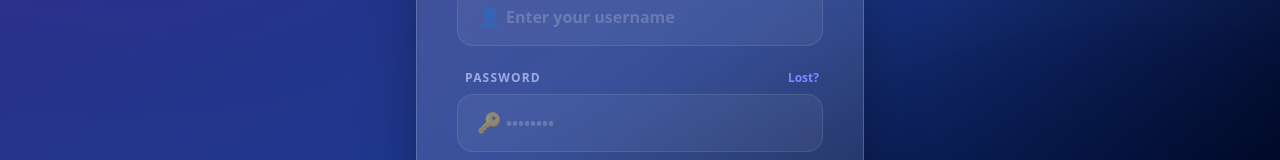
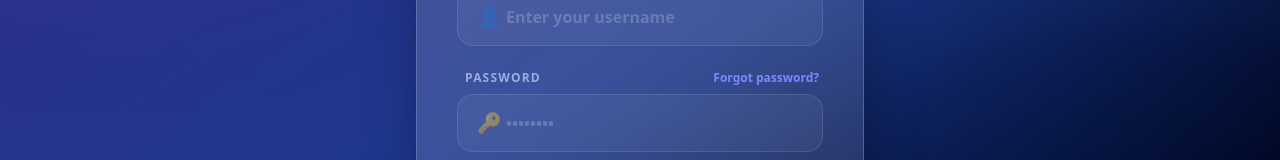
Before and after one commit to awokedersie/Student-Clearance, a React (Vite) app in the folder client/: page /login in a window 1280 px wide. Shown: the part 331-491 px from the top of the page. Built offline with nearby package versions, Linux system fonts and the light colour scheme.

Commit message:
login page corrected

```diff
--- a/client/src/components/student/StudentLogin.tsx
+++ b/client/src/components/student/StudentLogin.tsx
@@ -81,7 +81,7 @@ const Login: React.FC = () => {
                             <div className="space-y-2">
                                 <div className="flex justify-between items-center px-1">
                                     <label className="form-label">Password</label>
-                                    <Link to="/forgot-password" title="Recover Access" className="text-xs font-bold text-indigo-400 hover:text-indigo-300 transition-colors">Lost?</Link>
+                                    <Link to="/forgot-password" title="Recover Access" className="text-xs font-bold text-indigo-400 hover:text-indigo-300 transition-colors">Forgot password?</Link>
                                 </div>
                                 <div className="input-wrapper">
                                     <span className="input-icon">🔑</span>
```
Also changed, not shown: client/vite_output.txt (deleted), 1 other file (tests, documents, lock files or other folders).
